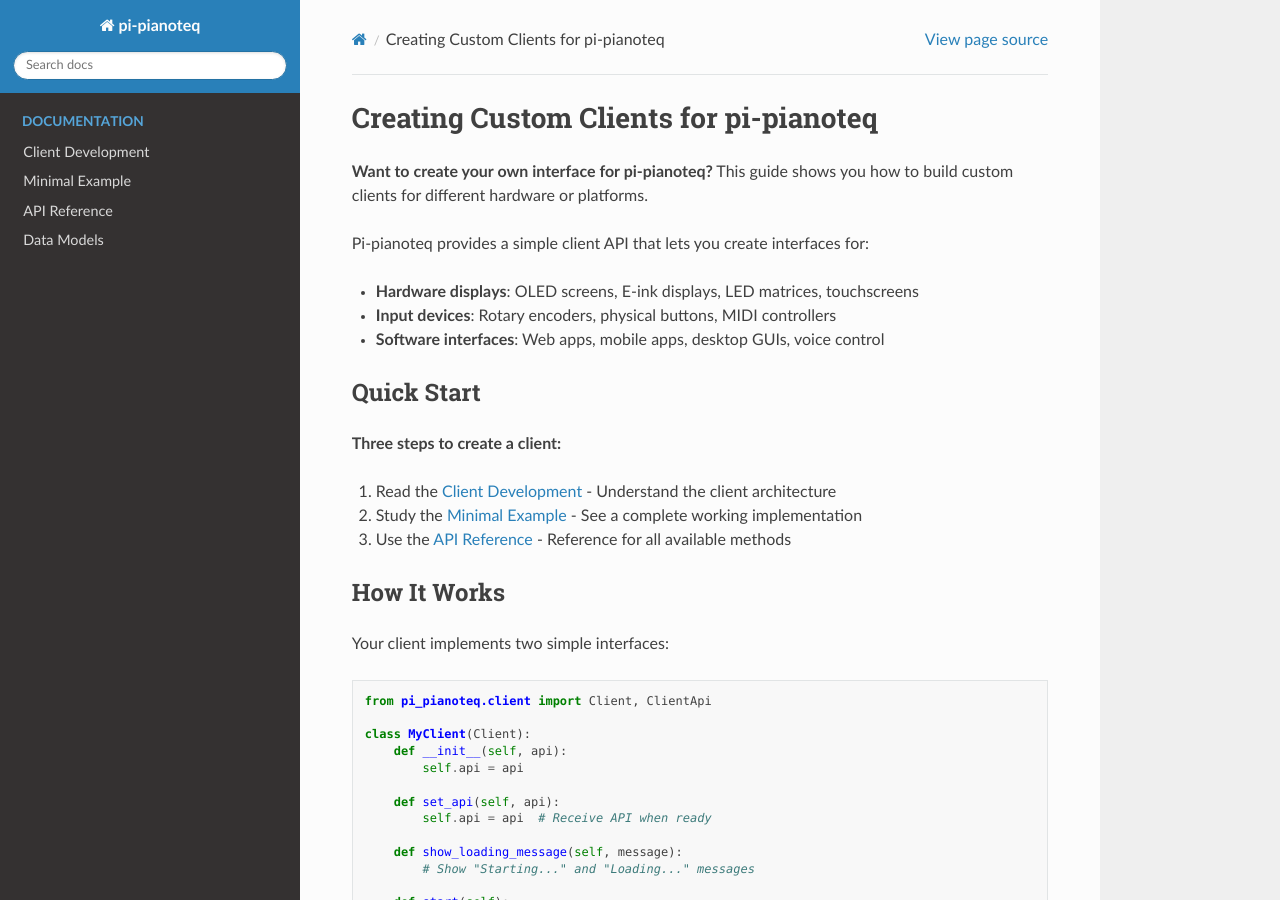
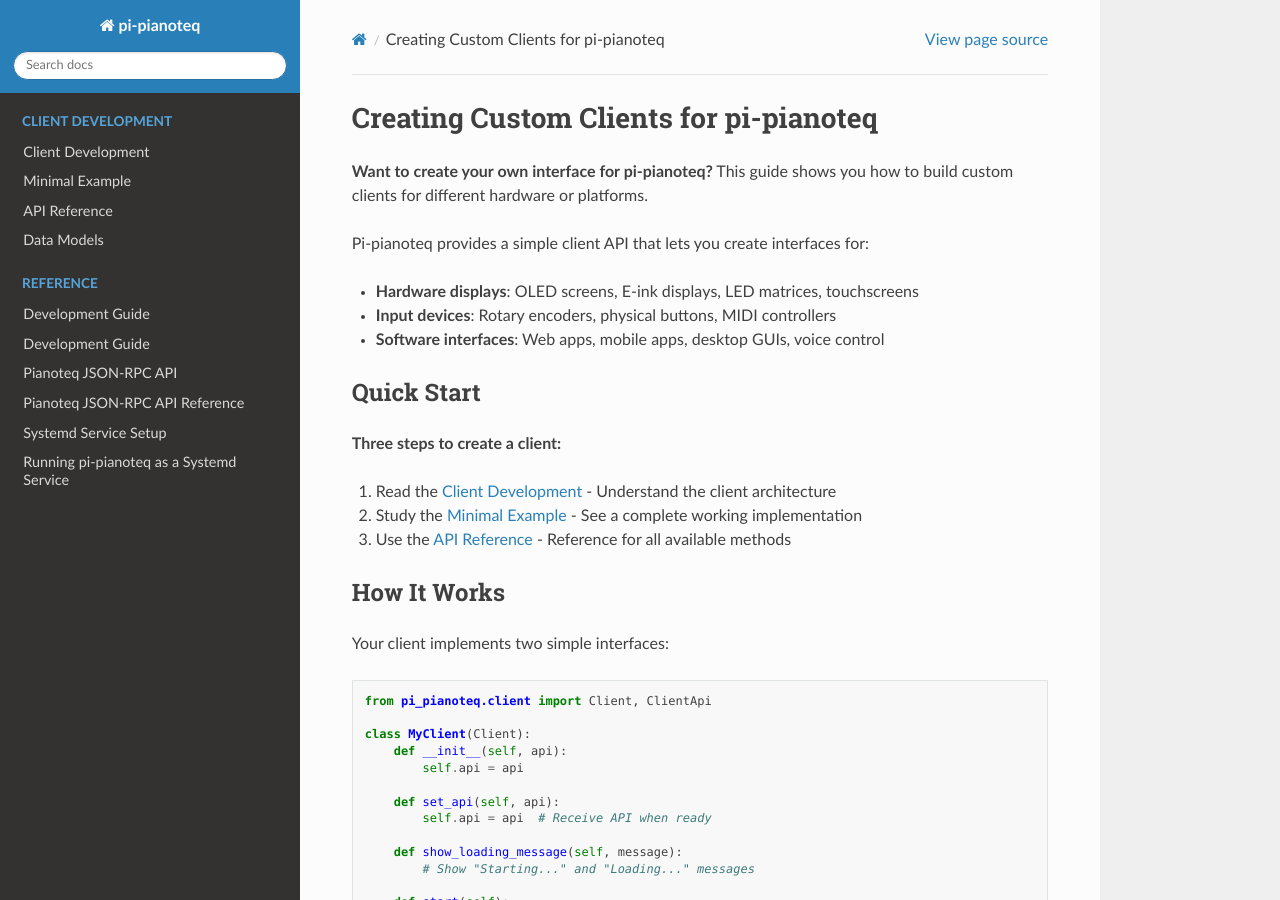
Before and after one commit to tlsim/pi-pianoteq, a Sphinx documentation site: the page built from docs/source/index.rst, in a window 1280 px wide and 900 px high. Built offline with Sphinx 7.4.7 and the Read the Docs theme 3.1.0, drawn with Linux system fonts in a browser that asks for light colours.

Commit message:
Add existing docs as includes and clarify startup timing
Changes based on feedback:

1. Added back existing documentation as includes
   - Created docs/source/reference/ directory
   - Included development.md, pianoteq-api.md, systemd.md
   - Appears in separate 'Reference' section (no duplication)

2. Clarified startup timing language
   - Changed from 'Pianoteq takes 6-8 seconds to start'
   - To 'JSON-RPC API initialization' which is more accurate
   - Added note that timing varies by hardware (faster on non-Pi systems)
   - Updated in both guide.rst and api.rst

The docs now correctly explain that the delay is API initialization
and instrument loading, not just Pianoteq startup time.

````diff
--- a/docs/source/api.rst
+++ b/docs/source/api.rst
@@ -31,11 +31,13 @@ set_api(api)
    def set_api(self, api: ClientApi):
        """Receive the API once Pianoteq is ready."""
 
-**When called**: After Pianoteq starts and instruments are discovered (~6-8 seconds)
+**When called**: After the JSON-RPC API initializes and instruments are loaded
 
 **Parameters**: ``api`` - The ClientApi instance to use
 
 **What to do**: Store the API reference, optionally cache instrument data
+
+**Note**: Initialization typically takes 6-8 seconds on a Raspberry Pi, but may be faster on other hardware
 
 show_loading_message(message)
 ------------------------------
--- a/docs/source/guide.rst
+++ b/docs/source/guide.rst
@@ -42,11 +42,11 @@ Two-Phase Initialization
 Why Two Phases?
 ---------------
 
-Pianoteq takes 6-8 seconds to start. During this time:
+Pianoteq's JSON-RPC API takes time to initialize and load instruments (typically 6-8 seconds on a Raspberry Pi, faster on other hardware). During this startup:
 
 1. Client created with ``api=None``
 2. Loading messages shown via ``show_loading_message()``
-3. Once Pianoteq is ready, ``set_api()`` called with the real API
+3. Once the API is ready and instruments are loaded, ``set_api()`` called with the real API
 4. Finally, ``start()`` called to begin normal operation
 
 **Phase 1 - Loading Mode** (api=None):
--- a/docs/source/index.rst
+++ b/docs/source/index.rst
@@ -23,12 +23,21 @@ Quick Start
 .. toctree::
    :maxdepth: 2
    :hidden:
-   :caption: Documentation
+   :caption: Client Development
 
    guide
    example
    api
    data-models
+
+.. toctree::
+   :maxdepth: 1
+   :hidden:
+   :caption: Reference
+
+   reference/development
+   reference/pianoteq-api
+   reference/systemd
 
 How It Works
 ------------
--- /dev/null
+++ b/docs/source/reference/development.md
@@ -0,0 +1,4 @@
+# Development Guide
+
+```{include} ../../development.md
+```
--- /dev/null
+++ b/docs/source/reference/pianoteq-api.md
@@ -0,0 +1,4 @@
+# Pianoteq JSON-RPC API
+
+```{include} ../../pianoteq-api.md
+```
--- /dev/null
+++ b/docs/source/reference/systemd.md
@@ -0,0 +1,4 @@
+# Systemd Service Setup
+
+```{include} ../../systemd.md
+```
````
